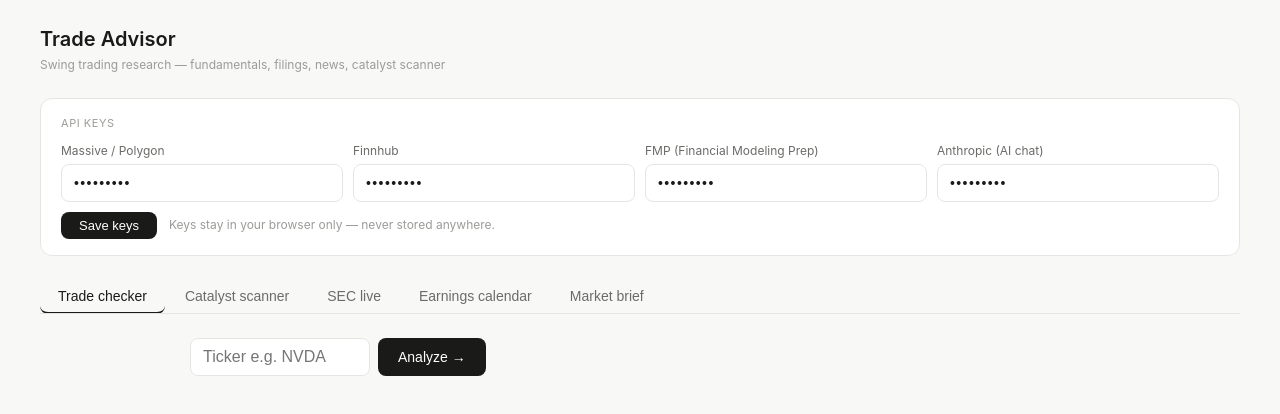
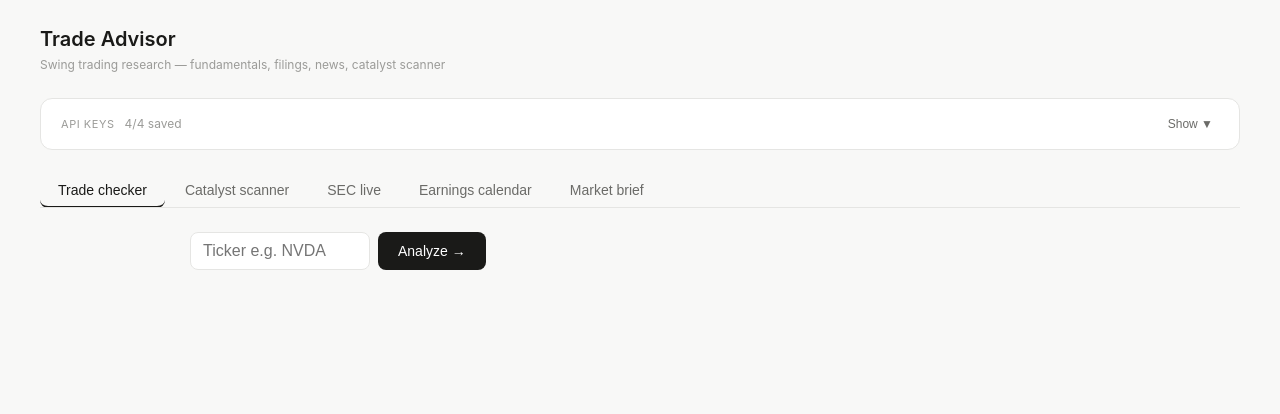
Before and after one commit to movaram/trade-advisor, a Next.js app: page / in a window 1280 px wide. Both pictures are taken after typing "Sample123", "Sample123", "Sample123", "Sample123" into the empty fields and a click on the button "Save keys". Shown: the top 414 px of the page. Built offline with nearby package versions, Linux system fonts and the light colour scheme.

Commit message:
Collapse API keys panel after saving
The keys form took up permanent vertical space above the tabs. It now
starts expanded only when no keys are set, collapses into a compact
"N/4 saved" bar on save, and can be reopened with a Show/Hide toggle.

```diff
--- a/src/components/KeysPanel.tsx
+++ b/src/components/KeysPanel.tsx
@@ -9,16 +9,32 @@ export default function KeysPanel() {
   const [fmp, setFmp] = useState(keys.fmp || '')
   const [anthropic, setAnthropic] = useState(keys.anthropic || '')
   const [saved, setSaved] = useState(false)
+  const [open, setOpen] = useState(!(keys.finnhub || keys.fmp || keys.massive || keys.anthropic))
+
+  const filledCount = [keys.massive, keys.finnhub, keys.fmp, keys.anthropic].filter(Boolean).length
 
   function save() {
     setKeys({ massive, finnhub, fmp, anthropic })
     setSaved(true)
-    setTimeout(() => setSaved(false), 2000)
+    setTimeout(() => setSaved(false), 1500)
+    setOpen(false)
   }
 
   return (
     <div style={{ background: 'var(--surface)', border: '1px solid var(--border)', borderRadius: 12, padding: '1rem 1.25rem', marginBottom: '1.5rem' }}>
-      <div style={{ fontSize: 11, color: 'var(--text-3)', textTransform: 'uppercase', letterSpacing: '0.05em', marginBottom: 10 }}>API Keys</div>
+      <div style={{ display: 'flex', alignItems: 'center', justifyContent: 'space-between', marginBottom: open ? 10 : 0 }}>
+        <div style={{ display: 'flex', alignItems: 'center', gap: 10 }}>
+          <span style={{ fontSize: 11, color: 'var(--text-3)', textTransform: 'uppercase', letterSpacing: '0.05em' }}>API Keys</span>
+          {!open && (
+            <span style={{ fontSize: 12, color: 'var(--text-3)' }}>{filledCount}/4 saved</span>
+          )}
+        </div>
+        <button onClick={() => setOpen(o => !o)} style={{ background: 'none', border: 'none', color: 'var(--text-2)', fontSize: 12, cursor: 'pointer', padding: '2px 6px' }}>
+          {open ? 'Hide ▲' : 'Show ▼'}
+        </button>
+      </div>
+
+      {open && <>
         <div style={{ display: 'grid', gridTemplateColumns: '1fr 1fr 1fr 1fr', gap: 10, marginBottom: 10 }}>
           <div>
             <div style={{ fontSize: 12, color: 'var(--text-2)', marginBottom: 4 }}>Massive / Polygon</div>
@@ -43,6 +59,7 @@ export default function KeysPanel() {
           </button>
           <span style={{ fontSize: 12, color: 'var(--text-3)' }}>Keys stay in your browser only — never stored anywhere.</span>
         </div>
+      </>}
     </div>
   )
 }
```
Lines whose indentation alone changed are shown as unchanged.
